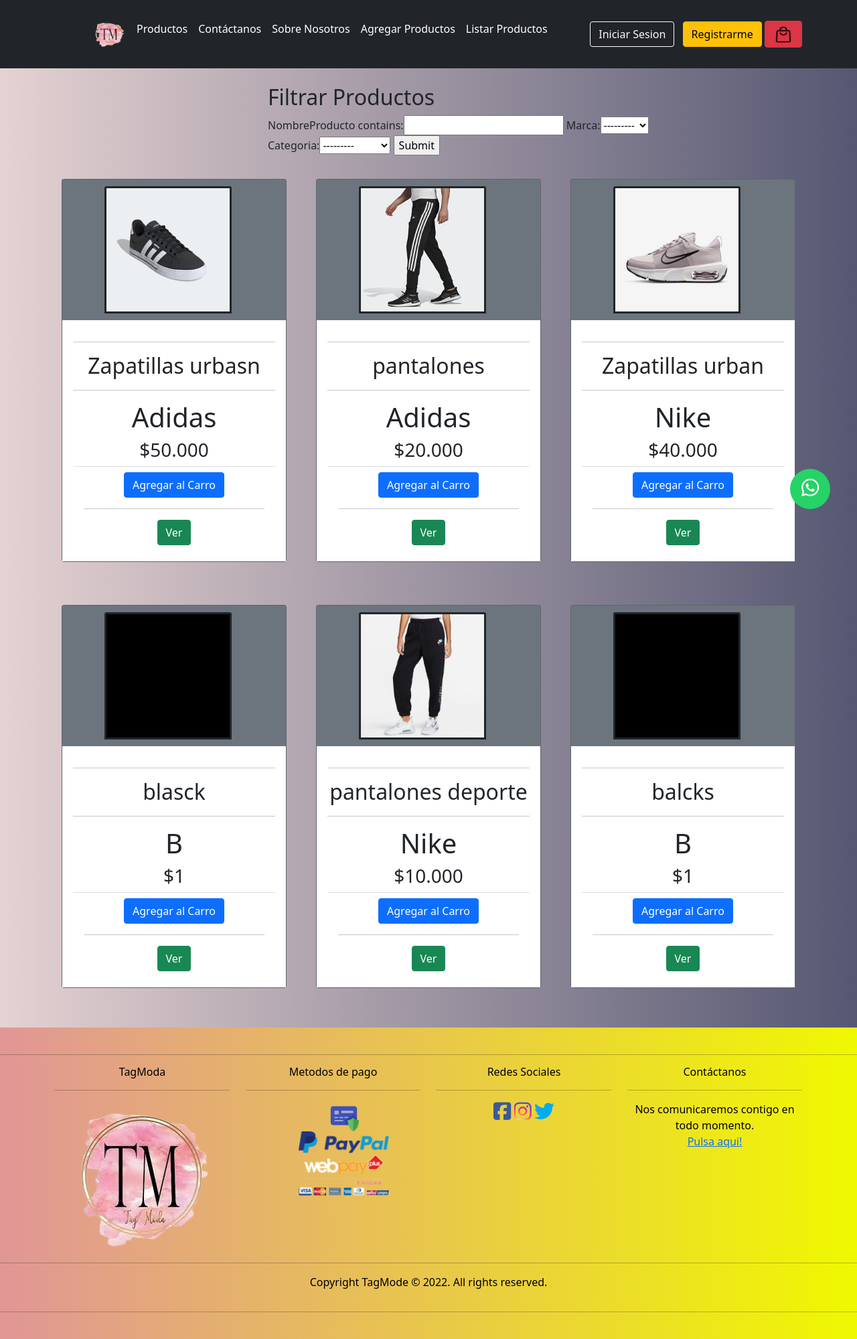
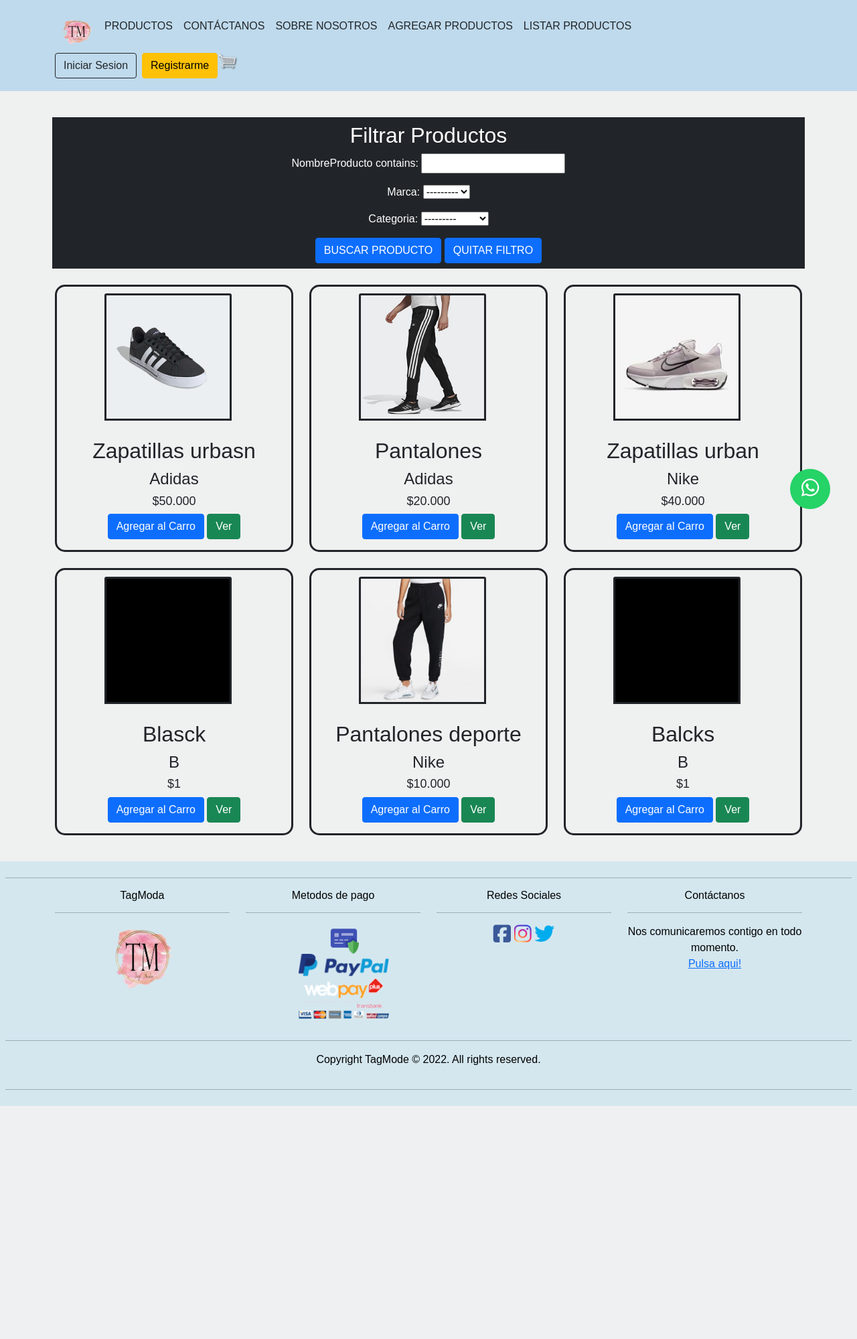
Before and after one commit to FabianCastilloL/TagModa, a Django app: page /productos/ in a window 1280 px wide. Shown: the whole page at 67% size. After the commit the page ends 1651 px from the top, so only its background shows below. Run offline with Django 3.2, Linux system fonts and the light colour scheme; data comes from the database, SQL or seed files in the repository; both versions use the stored data as it was after the commit; parts of the project's set-up code (start-up, migrations or seed data) failed here and were passed over; some libraries are stand-ins or nearby versions.

Commit message:
cambio de diseño

```diff
--- a/app/admin.py
+++ b/app/admin.py
@@ -1,7 +1,7 @@
 from atexit import register
 from re import search
 from django.contrib import admin
-from .models import Marca, Producto,Contacto,Category
+from .models import Marca, Producto,Contacto,Category,Cliente
 # Register your models here.
 
 class ProductoAdmin(admin.ModelAdmin):
@@ -15,6 +15,7 @@
     search_fields = ["nombre"]
     list_filter = ["tipo_consulta"]
 
+admin.site.register(Cliente)
 admin.site.register(Marca)
 admin.site.register(Category)
 admin.site.register(Producto,ProductoAdmin)
--- a/app/models.py
+++ b/app/models.py
@@ -4,7 +4,36 @@
 from pyexpat import model
 from django.db import models
 
+
+
 # Create your models here.
+
+
+class Cliente(models.Model):
+    primer_nombre = models.CharField(max_length=50)
+    apellido = models.CharField(max_length=50)
+    numero = models.CharField(max_length=9)
+    email = models.EmailField()
+    password = models.CharField(max_length=100)
+
+    def register(self):
+        self.save()
+
+    @staticmethod
+    def get_customer_by_email(email):
+        try:
+            return Cliente.objects.get(email= email)
+        except:
+            return False
+
+
+    def isExists(self):
+        if Cliente.objects.filter(email = self.email):
+            return True
+
+        return False
+
+
 class Marca(models.Model):
     nombreMarca = models.CharField(max_length=50)
 
--- a/app/static/app/css/estilos.css
+++ b/app/static/app/css/estilos.css
@@ -3,9 +3,12 @@
     /* fallback for old browsers */
     background: -webkit-linear-gradient(to right, #fbfbfb, #e19696);
     /* Chrome 10-25, Safari 5.1-6 */
-    background: linear-gradient(to right, #e5d2d2, #555772);
+    background: linear-gradient(to right, #F7F9F9);
     /* W3C, IE 10+/ Edge, Firefox 16+, Chrome 26+, Opera 12+, Safari 7+ */
+    font-family: Arial, Helvetica, sans-serif, 'Arial Narrow', Arial, sans-serif
 }
+
+
 
 .carousel-inner img {
     width: 100%;
@@ -25,6 +28,21 @@
 
 .card {
     margin: 20px 10px;
+}
+
+
+/*Productos*/
+
+#tituloProducto {
+    font-size: xx-large;
+}
+
+#marcaProducto {
+    font-size: x-large;
+}
+
+#precioProducto {
+    font-size: large;
 }
 
 .card-img-top {
@@ -52,17 +70,18 @@
 }
 
 .footerfondo {
-    background: #5ca2aa;
-    /* fallback for old browsers */
-    background: -webkit-linear-gradient(to right, #ffffff, #f9f9f9);
-    /* Chrome 10-25, Safari 5.1-6 */
-    background: linear-gradient(to right, #e19696, #f0f800);
-    /* W3C, IE 10+/ Edge, Firefox 16+, Chrome 26+, Opera 12+, Safari 7+ */
+    background-color: #b0daed71;
+    height: 100%;
+    width: 100%;
 }
 
 .footerfondo ul li a:hover {
-    color: #f56c49;
-    padding-left: 2px;
+    color: #000000;
+    padding-left: 50px;
+}
+
+#footerLogo {
+    height: 100px;
 }
 
 .fa-instagram {
@@ -109,9 +128,3 @@
 .textoC {
     color: black;
 }
-
-.filtro_prod{
-
-
-/* aplicar estilos para los filtros de prodcutos */
-}
--- a/app/templates/app/Base.html
+++ b/app/templates/app/Base.html
@@ -1,3 +1,4 @@
+{% load static %}
 <!DOCTYPE html>
 <html lang="es">
 
@@ -6,12 +7,12 @@
     <meta http-equiv="X-UA-Compatible" content="IE=edge">
     <meta name="viewport" content="width=device-width, initial-scale=1.0">
     <title>TagModa</title>
-    <!-- CSS BOOTSTRAP 4  only -->
+    <!-- CSS BOOTSTRAP 5  only -->
     <link href="https://cdn.jsdelivr.net/npm/bootstrap@5.1.3/dist/css/bootstrap.min.css" rel="stylesheet" integrity="sha384-1BmE4kWBq78iYhFldvKuhfTAU6auU8tT94WrHftjDbrCEXSU1oBoqyl2QvZ6jIW3" crossorigin="anonymous">
     <!--font awesome-->
     <script src="https://kit.fontawesome.com/233286fd50.js" crossorigin="anonymous"></script>
-
-    {% load static %}
+    <!-- ICONO EN EL NAVEGADOR-->
+    <link rel="shortcut icon" type="image/x-icon" href="{% static 'app/img/favicon.png' %}">
     <!-- CSS PROPIO-->
     <link rel="stylesheet" href="{% static 'app/css/estilos.css' %}">
 </head>
@@ -20,40 +21,48 @@
     <!-- Whatsapp flotante -->
     <a href="https://wa.me/56976634250?text=Hola, tengo%20una%20duda" class="whatsapp" target="_blank"> <i class="fa fa-whatsapp whatsapp-icon"></i></a>
     <!-- header-->
-    <header class="p-2 bg-dark text-white">
+    <nav class="p-1" style="background-color: #b0d4ebc2 ;">
         <div class="container">
             <div class="d-flex flex-wrap align-items-center justify-content-center justify-content-lg-start">
-                <a href="/" class="d-flex align-items-center mb-2 mb-lg-0 text-white text-decoration-none">
-                    <svg class="bi me-2" width="40" height="32" role="img" aria-label="Bootstrap"><use xlink:href="#bootstrap"></use></svg>
-                </a>
-                <ul class="nav col-12 col-lg-auto me-lg-auto mb-2 justify-content-center mb-md-0">
+                <ul class="nav col-12 col-lg-auto me-lg-auto mb-1 justify-content-center mb-md-1">
                     <a>
                         <a href="{% url 'home' %}" class="nav-link px-2 text-primary"><img src="{% static 'app/img/logo.png' %}" class="" width="50px" height="40" alt="Logo"></a>
                         <li>
-                            <a href="{% url 'productos' %}" class="nav-link px-2 text-white">Productos</a>
+                            <a href="{% url 'productos' %}" class="nav-link px-2 link-dark">PRODUCTOS</a>
                         </li>
                         <li>
-                            <a href="{% url 'contacto' %}" class="nav-link px-2 text-white">Contáctanos</a></li>
+                            <a href="{% url 'contacto' %}" class="nav-link px-2 link-dark">CONTÁCTANOS</a></li>
                         <li>
-                            <a href="{% url 'sobreNosotros' %}" class="nav-link px-2 text-white">Sobre Nosotros</a>
+                            <a href="{% url 'sobreNosotros' %}" class="nav-link px-2 link-dark">SOBRE NOSOTROS</a>
                         </li>
                         <li>
-                            <a href="{% url 'agregar_producto' %}" class="nav-link px-2 text-white">Agregar Productos</a>
+                            <a href="{% url 'agregar_producto' %}" class="nav-link px-2 link-dark">AGREGAR PRODUCTOS</a>
                         </li>
                         <li>
-                            <a href="{% url 'listar_productos' %}" class="nav-link px-2 text-white">Listar Productos</a>
+                            <a href="{% url 'listar_productos' %}" class="nav-link px-2 link-dark">LISTAR PRODUCTOS</a>
                         </li>
                     </a>
                 </ul>
-                <div class="text-end">
-                    <button type="button" class="btn btn-outline-light me-2">Iniciar Sesion</button>
+
+
+                <div class="nav justify-content-end">
+
+                    <li class="nav justify-content-end">
+                        <button type="button" class="btn btn-outline-dark me-2">Iniciar Sesion</button>
+                    </li>
+                    <li class="nav justify-content-end">
                         <button type="button" class="btn btn-warning">Registrarme</button>
-                    <button type="button" class="btn btn-danger"><a href="{% url 'carrito' %}"><img src="
-                        {% static 'app/img/bag.png' %}" class="carrito" width="30px" height="25" alt="Logo"></a></button>
+                    </li>
+                    <li class="nav justify-content-end">
+                        <a href="{% url 'carrito' %}"><img src="
+                            {% static 'app/img/cart.png' %}" class="carrito" id="cart-total" width="30px" height="25" alt="Logo"></a>
+                    </li>
                 </div>
             </div>
         </div>
-    </header>
+    </nav>
+
+
 
 
 
@@ -65,7 +74,7 @@
     {% endblock %}
 
     <!-- FOOTER-->
-    <footer class="footerfondo  text-black py-4">
+    <footer class="footerfondo  text-black p-2">
         <hr>
         <div class="main-footer">
             <div class="container">
@@ -76,7 +85,7 @@
                                 <h6>TagModa</h6>
                             </center>
                             <hr>
-                            <center><img class="logofooter" src="{% static 'app/img/logo.png' %}" alt="logo"> </center>
+                            <center><img class="logofooter" id="footerLogo" src="{% static 'app/img/logo.png' %}" alt="logo"> </center>
                         </div>
                     </div>
 
@@ -143,8 +152,7 @@
     <script src="//cdn.jsdelivr.net/npm/sweetalert2@11"></script>
 
 
-    {% if messages %}
-        {% for m in messages %}
+    {% if messages %} {% for m in messages %}
     <script>
         Swal.fire({
             "title": "Felicitaciones",
@@ -152,13 +160,11 @@
             "icon": "success"
         })
     </script>
-        {% endfor%}
-    {% endif %}
+    {% endfor%} {% endif %}
 
 
     <!-- importar block java -->
-    {% block js %}
-    {% endblock %}
+    {% block js %} {% endblock %}
 </body>
 
 </html>
--- a/app/templates/app/productos.html
+++ b/app/templates/app/productos.html
@@ -1,33 +1,38 @@
 {% extends 'app/base.html' %} {% load static %} {% block content %}
 <br> {% load humanize %}
 
-<div class="row row-cols-1 row-cols-md-2 g-4" >
-    <form  method="get" style="margin-left: 400px; margin-right: 400px;">
-        <h2>Filtrar Productos</h2>
-        {{ filter.form.as_table  }}
-        <input type="submit" />
-    </form>
-</div>
+
 <div class="container">
+    <!-- Filtro de productos -->
+    <div class="row row-cols-1 row-cols-md-1 g-2">
+        <span class="d-flex justify-content-center p-2 bg-dark text-white text-center ">
+            <form method="get">
+                <h2>Filtrar Productos</h2>
+                {{ filter.form.as_p }}
+                <button class="btn btn-primary" type="submit">BUSCAR PRODUCTO</button>
+                <a class="btn btn-primary" href="{% url 'productos' %}">QUITAR FILTRO</a>
+            </form>
+        </span>
+    </div>
 
+    <br>
+
+    <!-- listado de productos -->
     <div class="row row-cols-1 row-cols-md-3 g-4">
         {% for p in filter.qs %}
         <div class="producto">
-            <div class="card text-center h-80 bg-secondary">
+            <div class="text-center border border-dark border-3" style="border-radius: 15px;">
                 <center>
                     {% if p.imagen %}
                     <img onclick="window.location.href='{% url 'detail' p.id %}'" class="card-img-top"
                         src="{{ p.imagen.url }}" alt="imagen producto" width="300"> {% endif %}
-                    <div class="card-body bg-white">
-                        <hr>
-                        <h2 class="card-title" id="tituloProducto"> {{ p.nombreProducto }}</h2>
-                        <hr>
+                    <div class="card-body">
+                        <h2 class="card-title" id="tituloProducto"> {{ p.nombreProducto | capfirst }}</h2>
                         <h1 class="card-text" id="marcaProducto">{{ p.marca | capfirst }}</h1>
                         <h3 class="card-text" id="precioProducto">${{ p.precio | intcomma }}</h3>
-                        <div class="card-footer text-center bg-white producto">
+                        <div class="text-center producto">
                             <button data-producto="{{p.id}}" data-action="add"
                                 class="btn btn-primary add-btn update-carro">Agregar al Carro</button>
-                            <hr>
                             <a class="btn btn-success ver-btn" href="{% url 'detail' p.id %}">Ver</a>
                         </div>
                     </div>
@@ -38,4 +43,5 @@
     </div>
 </div>
 
+
 <br> {% endblock %}
--- /dev/null
+++ b/app/templates/app/registro.html
@@ -0,0 +1 @@
+{% extends 'app/base.html' %} {% load static %} {% block content %} {% load crispy_forms_tags %} {% endblock %}
--- a/app/views.py
+++ b/app/views.py
@@ -7,6 +7,7 @@
 from django.contrib import messages
 from django.core.paginator import Paginator
 from django.http import Http404
+
 from .filters import filtro_prod
 # Create your views here.
 
```
Also changed, not shown: app/templates/app/detalle.html (+7 -11 lines), app/templates/app/home.html (+47 -6 lines), app/templates/app/producto/agregar.html (+8 -14 lines), app/migrations/0001_initial.py, app/migrations/0002_remove_cliente_fecha_nacimiento.py (added), app/static/app/img/adidas.jpg (added), app/static/app/img/cart.png (added), app/static/app/img/favicon.png (added), app/static/app/img/levis.jpg (added), app/static/app/img/modelos.png (added), app/static/app/img/nike.jpg, db.sqlite3. Lines whose indentation alone changed are shown as unchanged.
